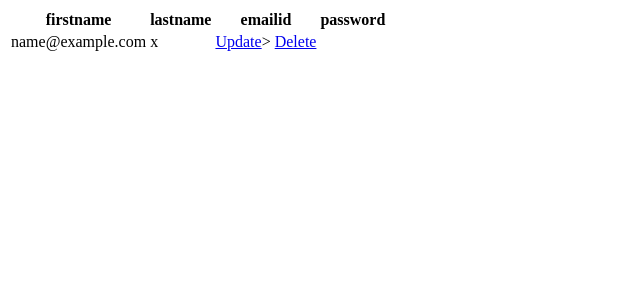
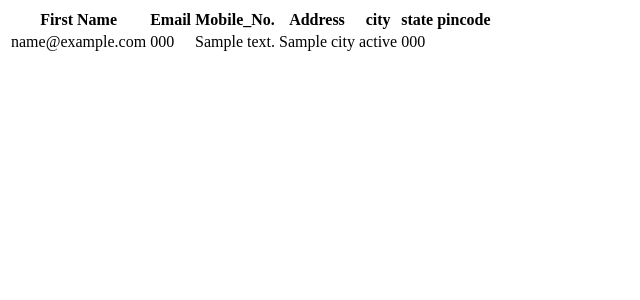
Before and after one commit to aatifchevli/carpool, a Django app: template templates/siteadmin/admin_list.html in a window 1280 px wide. Shown: the top 300 px of the page, without its empty margins (0-640 px from the left). Run offline with Django 4.2, Linux system fonts and the light colour scheme; the template is opened without the code that fills it: most values are stand-ins (such as "Sample title", 1, 10 or a date in 2020).

Commit message:
account chnges nd siteadmin work

```diff
--- a/newpool/urls.py
+++ b/newpool/urls.py
@@ -22,5 +22,6 @@ urlpatterns = [
     path('admin/', admin.site.urls),
 
     path('', include('accounts.urls')),
-    path('create_host',include('poolhost.urls'))
+    path('create_host',include('poolhost.urls')),
+    path('siteadmin/', include('siteadmin.urls')),
 ]
--- a/poolhost/forms.py
+++ b/poolhost/forms.py
@@ -6,4 +6,4 @@ class VehicleRegisterForm(forms.ModelForm):
     class Meta:
         model = vehicle_register
         fields = ('vehiclename',  'brandname', 'vehicle_image', 'number_plate',
-                  'rc_image', 'Vehicle_Type', 'fuel_type', 'capacity', 'fuel_capacity')
+                  'rc_image', 'Vehicle_Type', 'fuel_type', 'capacity', 'fuel_capacity','status')
--- a/poolhost/models.py
+++ b/poolhost/models.py
@@ -19,7 +19,7 @@ class vehicle_register(models.Model):
     capacity = models.CharField(max_length=2, validators=[
                                  RegexValidator(r'^\d{2}$')])
     fuel_capacity = models.CharField(max_length=2)
-
+    status = models.CharField(max_length=10,default='pending')
 
 
 
--- a/siteadmin/forms.py
+++ b/siteadmin/forms.py
@@ -1,6 +1,8 @@
 from dataclasses import fields
 from django import forms
 from .models import*
+from .models import User
+from accounts.form import UserRegisterForm
 
 class SiteAdmin(forms.ModelForm):
     class Meta:
--- a/siteadmin/urls.py
+++ b/siteadmin/urls.py
@@ -7,6 +7,6 @@ app_name = 'siteadmin'
 
 urlpatterns = [
     path('', views.index, name='index'),
-
+    path('admin_list',views.admin_list, name='admin_list')
 
 ] + static(settings.STATIC_URL, document_root=settings.STATIC_ROOT)
--- a/templates/siteadmin/admin_list.html
+++ b/templates/siteadmin/admin_list.html
@@ -9,20 +9,24 @@
     <table>
         <thead>
             <tr>
-                <th>firstname</th>
-                <th>lastname</th>
-                <th>emailid</th>
-                <th>password</th>
+                <th>First Name</th>
+                <th>Email</th>
+                <th>Mobile_No.</th>
+                <th>Address</th>
+                <th>city</th>
+                <th>state</th>
+                <th>pincode</th>
 
             <tbody>
-                {%for i in data %}
+                {%for i in admin_list %}
                 <tr>
-                <td>{{i.emailid}}</td>
-                <td>{{i.password}}</td>
-               <td><a href="{% url 'siteadmin_update' i.id %}">Update</a>>
-                   <a href="{% url 'delete_admin' i.id %}">Delete</a>
-               </td>
-            </tr>
+                <td>{{i.email}}</td>
+                <td>{{i.mobile_no}}</td>
+                <td>{{i.Address}}</td>
+                <td>{{i.City}}</td>
+                <td>{{i.State}}</td>
+                <td>{{i.Pincode}}</td>
+                </tr>
             {% endfor %}
             </tbody>
         </thead>
```
Also changed, not shown: siteadmin/models.py (+1 -7 lines), siteadmin/views.py (+13 -10 lines), templates/accounts/superuser_register.html (added, +26 -0 lines).
